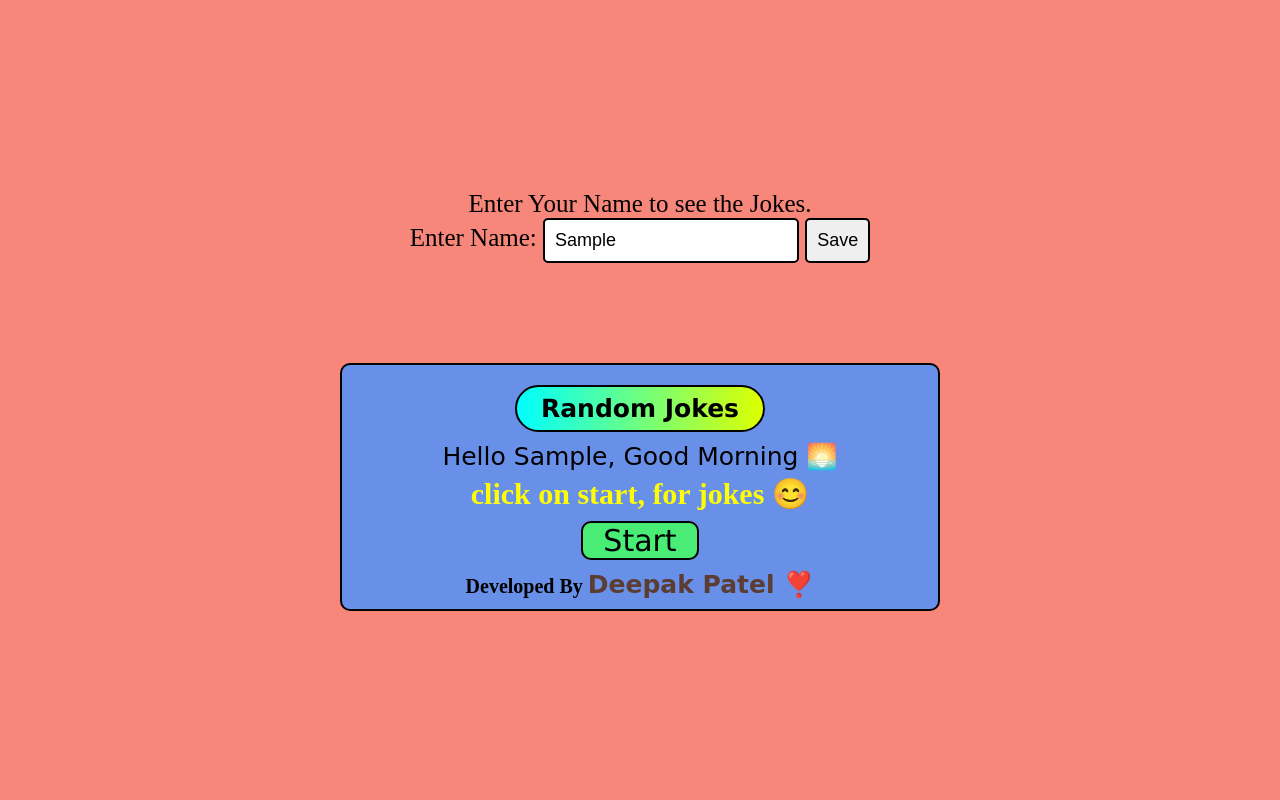
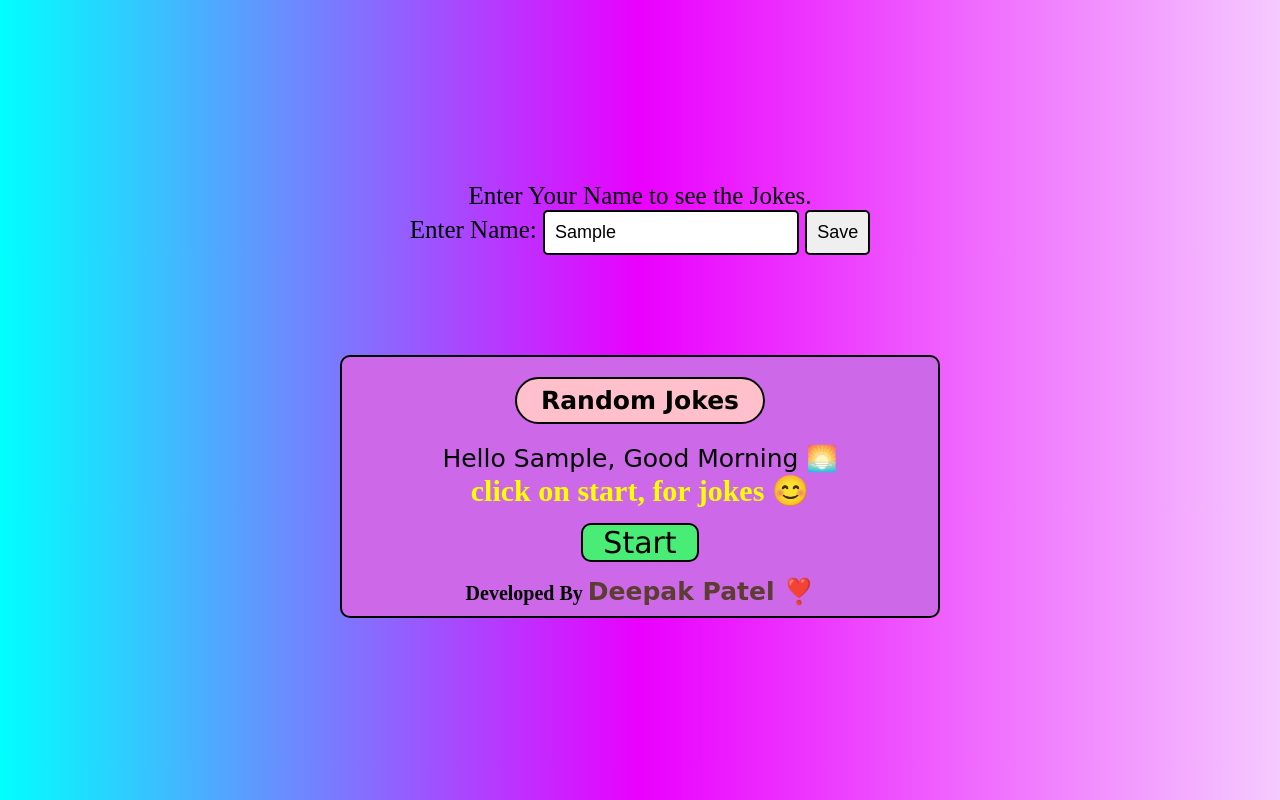
Before and after one commit to deepakpatel2001/deadHindiJokes, a plain HTML site: page index.html in a window 1280 px wide. Both pictures are taken after typing "Sample" into the empty fields and a click on the button "Save". Drawn offline with nearby package versions, Linux system fonts and the light colour scheme.

Commit message:
fix some issue related to ui

```diff
--- a/index.js
+++ b/index.js
@@ -80,9 +80,9 @@ var reference = document.querySelector(".greeting");
 var time = new Date().getHours();
 if (time < 12) {
   reference.innerHTML = "Good Morning 🌅";
-} else if (time <= 12 || time >= 17) {
+} else if (time >= 12 && time <= 17) {
   reference.innerHTML = "Good afternoon 🌇";
-} else if (time <= 17 || time >= 20) {
+} else if (time >= 17 && time <= 20) {
   reference.innerHTML = "Good Evening 🌆";
 } else {
   reference.innerHTML = "Good Night 🌚";
--- a/style.css
+++ b/style.css
@@ -9,9 +9,9 @@ html{
 }
 
 body{
-    min-height: 100vh;
+    min-height: 100dvh;
     max-width: 100vw;
-    background-color: rgb(248, 135, 123);
+    background-image: linear-gradient(to right, cyan,  rgb(234, 0, 255), rgb(245, 202, 255));
     display: flex;
     justify-content: center;
     align-items: center;
@@ -42,13 +42,13 @@ body{
     justify-content: center;
     align-items: center;
     text-align: center;
-    background-color: rgb(105, 144, 233);
+    background-color: rgb(205, 105, 233);
     display: none;
 }
 
 .paraClass{
     font-family: cursive;
-    margin: 0.5rem 0;
+    margin-top: 2rem;
     text-align: center;
 }
 
@@ -69,12 +69,12 @@ body{
     margin: 1rem auto;
     font-weight: 800;
     font-family: 'Lucida Sans', 'Lucida Sans Regular', 'Lucida Grande', 'Lucida Sans Unicode', Geneva, Verdana, sans-serif;
-    background-image: linear-gradient(to right, cyan, rgb(221, 255, 0));
+    background-color: pink;
 }
 
 .changeBtn{
     font-size: 3rem;
-    margin-top: 1rem;
+    margin-top: 1.5rem;
     padding: 0 2rem;
     position: relative;
     z-index: 1;
@@ -110,7 +110,7 @@ body{
 .mark{
     font-size: 2rem;
     font-weight: 600;
-    margin-top: 1rem;
+    margin-top: 1.5rem;
 }
 
 .nameHighligter{
@@ -121,7 +121,7 @@ body{
 }
 
 
-@media screen and (max-width: 516px) {
+@media screen and (max-width: 628px) {
     html{
         font-size: 55%;
         font-family: 'Times New Roman', Times, serif;
@@ -144,7 +144,7 @@ body{
     }
 }
 
-@media screen and (max-width: 293px) {
+@media screen and (max-width: 372px) {
     html{
         font-size: 45%;
         font-family: 'Times New Roman', Times, serif;
@@ -164,7 +164,7 @@ body{
     }
 
     .rjG{
-        margin: 0 10rem;
+        margin: 0 auto;
     }
 }
 
```
